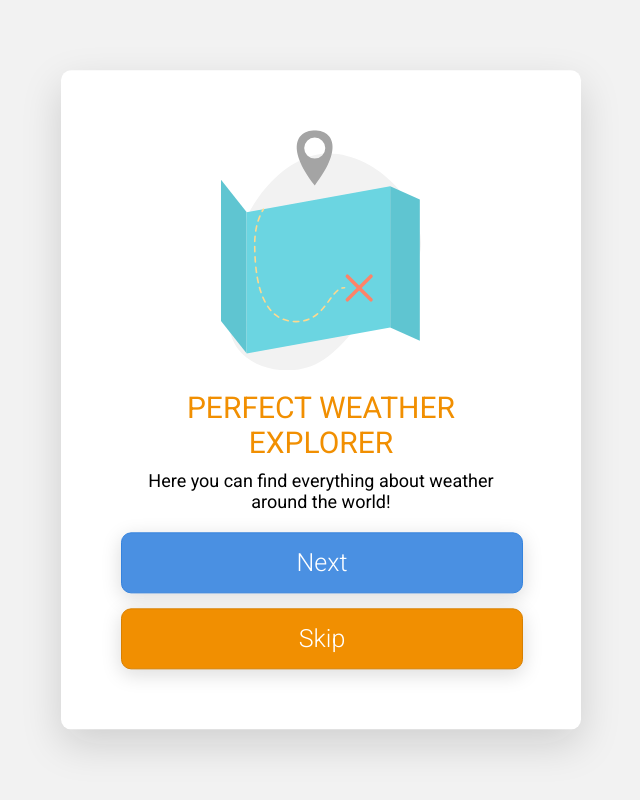
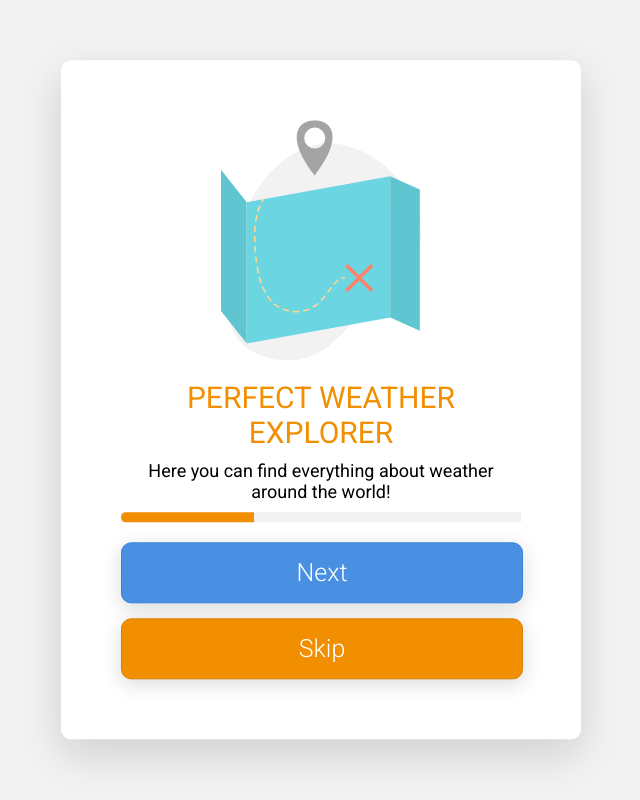
Before and after one commit to andrefillypesilva/clever-weather, an Angular app: page / in a window 1280 px wide. Shown: the whole page, without its empty margins (319-959 px from the left). Built offline with nearby package versions, Linux system fonts and the light colour scheme.

Commit message:
animating onboarding-cards with ng-animations, fixing loading bug and creation of step-bar

```diff
--- a/src/app/app.module.ts
+++ b/src/app/app.module.ts
@@ -1,6 +1,7 @@
 import { BrowserModule } from '@angular/platform-browser';
 import { NgModule } from '@angular/core';
 import { HttpClientModule } from '@angular/common/http';
+import { BrowserAnimationsModule } from '@angular/platform-browser/animations';
 
 // Routing
 import { AppRoutingModule } from './app-routing.module';
@@ -18,7 +19,8 @@ import { httpInterceptorProviders } from './shared/interceptors';
   imports: [
     BrowserModule,
     AppRoutingModule,
-    HttpClientModule
+    HttpClientModule,
+    BrowserAnimationsModule
   ],
   providers: [httpInterceptorProviders],
   bootstrap: [AppComponent]
--- a/src/app/core/home/home.component.html
+++ b/src/app/core/home/home.component.html
@@ -24,12 +24,12 @@
     </div>
   </div>
   <app-weather-box *ngIf="consolidatedWeather$ | async as consolidatedWeather; else loading" [consolidatedWeather]="consolidatedWeather"></app-weather-box>
-  <ng-container #loading>
+  <ng-template #loading>
     <div class="loading-box">
       <h1 class="primary-heading">
         <span class="primary-heading__main">Loading weather cards...</span>
         <span class="primary-heading__subtitle">We are getting data from MetaWeather api.</span>
       </h1>
     </div>
-  </ng-container>
+  </ng-template>
 </div>
--- a/src/app/core/onboarding/onboarding.component.html
+++ b/src/app/core/onboarding/onboarding.component.html
@@ -1,6 +1,6 @@
 <div class="onboarding">
   <ng-container *ngFor="let onboarding of onboardingList">
     <app-onboarding-card [onboarding]="onboarding" *ngIf="onboarding.step === step"
-    (onNext)="next()" (onFinish)="finish()"></app-onboarding-card>
+    [@inOutAnimation] (onNext)="next()" (onFinish)="finish()"></app-onboarding-card>
   </ng-container>
 </div>
--- a/src/app/core/onboarding/onboarding.component.ts
+++ b/src/app/core/onboarding/onboarding.component.ts
@@ -1,3 +1,4 @@
+import { animate, style, transition, trigger } from '@angular/animations';
 import { Component, OnInit } from '@angular/core';
 import { Router } from '@angular/router';
 
@@ -12,7 +13,30 @@ import { LocalStorageService } from 'src/app/shared/services/local-storage.servi
 
 @Component({
   selector: 'app-onboarding',
-  templateUrl: './onboarding.component.html'
+  templateUrl: './onboarding.component.html',
+  animations: [
+    trigger(
+      'inOutAnimation',
+      [
+        transition(
+          ':enter',
+          [
+            style({ height: 0, opacity: 0 }),
+            animate('.6s ease-out',
+                    style({ height: 300, opacity: 1 }))
+          ]
+        ),
+        transition(
+          ':leave',
+          [
+            style({ height: 300, opacity: 1 }),
+            animate('.1s ease-in',
+                    style({ height: 0, opacity: 0 }))
+          ]
+        )
+      ]
+    )
+  ]
 })
 export class OnboardingComponent implements OnInit {
 
--- a/src/app/shared/components/onboarding-card/onboarding-card.component.html
+++ b/src/app/shared/components/onboarding-card/onboarding-card.component.html
@@ -6,6 +6,11 @@
             <p class="paragraph">{{ onboarding.description }}</p>
         </figcaption>
     </figure>
+    <div class="onboarding__step-bar">
+        <div class="onboarding__step-bar--options" [class.active]="onboarding.step === 0"></div>
+        <div class="onboarding__step-bar--options" [class.active]="onboarding.step === 1"></div>
+        <div class="onboarding__step-bar--options" [class.active]="onboarding.step === 2"></div>
+    </div>
     <div class="onboarding-button-box">
         <div class="onboarding-button-box__next" *ngIf="onboarding.step !== 2">
             <a href="javascript:void(0)" (click)="next()" class="btn btn--secondary">Next</a>
--- a/src/app/shared/components/onboarding-card/onboarding-card.component.scss
+++ b/src/app/shared/components/onboarding-card/onboarding-card.component.scss
@@ -0,0 +1,29 @@
+@import "../../../../assets/scss/abstracts/variables";
+@import "../../../../assets/scss/abstracts/mixins";
+
+.onboarding__step-bar {
+    width: 100%;
+    height: 1rem;
+    background-color: $grey;
+    margin-top: 1rem;
+
+    &--options {
+        width: 33.3333%;
+        height: 100%;
+        display: inline-block;
+
+        &:first-child {
+            border-top-left-radius: .5rem;
+            border-bottom-left-radius: .5rem;
+        }
+
+        &:last-child {
+            border-top-right-radius: .5rem;
+            border-bottom-right-radius: .5rem;
+        }
+
+        &.active {
+            background-color: $primary-color;
+        }
+    }
+}
```
